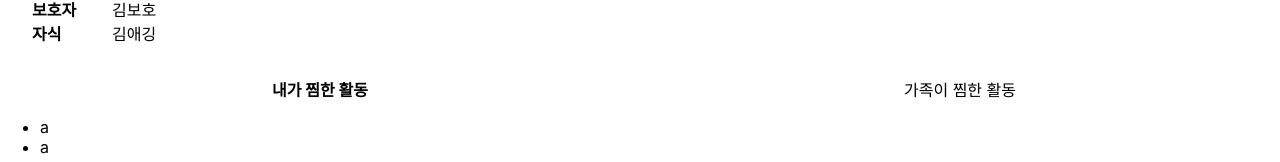
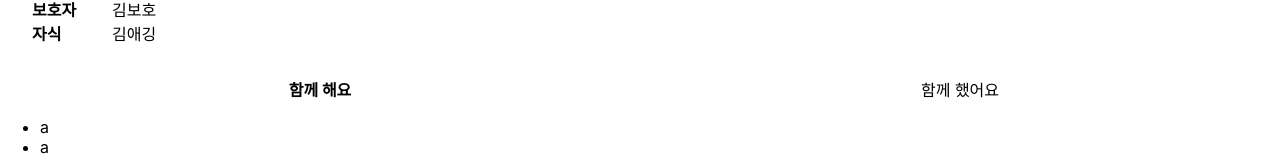
Before and after one commit to r-4bb1t/connecthon, a Next.js app: page /mypage in a window 1280 px wide. Shown: the part 123-285 px from the top of the page. Built offline with nearby package versions, Linux system fonts and the light colour scheme.

Commit message:
change word

```diff
--- a/pages/mypage.tsx
+++ b/pages/mypage.tsx
@@ -4,12 +4,12 @@ import styled, { css } from "styled-components";
 import Layout from "../components/layout";
 
 enum TAB {
-  mine,
-  family,
+  wishlist,
+  history,
 }
 
 const Home: NextPage = () => {
-  const [tab, setTab] = useState(TAB.mine);
+  const [tab, setTab] = useState(TAB.wishlist);
   return (
     <Layout>
       마이페이지
@@ -20,14 +20,17 @@ const Home: NextPage = () => {
         <div>김애깅</div>
       </Profile>
       <Tab>
-        <TabItem selected={tab === TAB.mine} onClick={() => setTab(TAB.mine)}>
-          내가 찜한 활동
+        <TabItem
+          selected={tab === TAB.wishlist}
+          onClick={() => setTab(TAB.wishlist)}
+        >
+          함께 해요
         </TabItem>
         <TabItem
-          selected={tab === TAB.family}
-          onClick={() => setTab(TAB.family)}
+          selected={tab === TAB.history}
+          onClick={() => setTab(TAB.history)}
         >
-          가족이 찜한 활동
+          함께 했어요
         </TabItem>
       </Tab>
       <LikedList>
```
